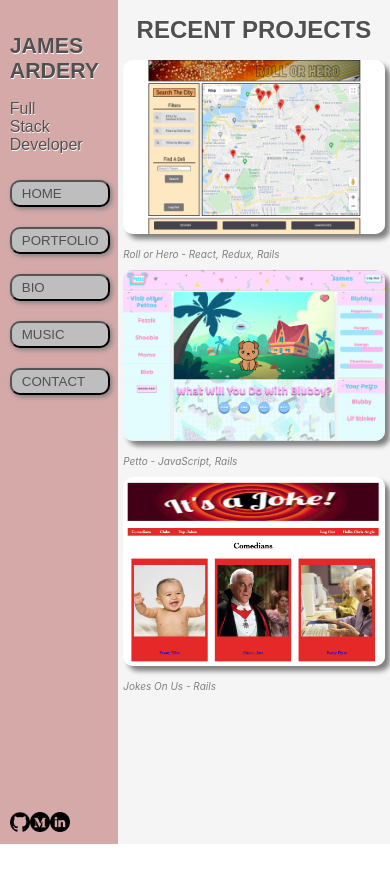
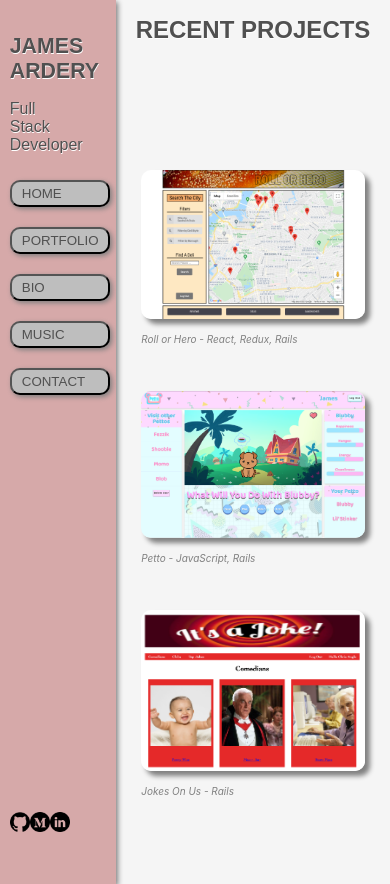
Before and after one commit to JlordA/james-ardery-portfolio, a React (Create React App) app: page /tech in a window 390 px wide. Shown: the top 884 px of the page. Before the commit the page ends 844 px from the top, so only its background shows below. Built offline with nearby package versions, Linux system fonts and the light colour scheme.

Commit message:
css updates to address inheritance problems

```diff
--- a/src/App.js
+++ b/src/App.js
@@ -12,7 +12,6 @@ import ContactForm from "./Components/ContactForm";
 function App() {
   return (
     <div className="app-div">
-      <div className="navbar-div"></div>
       <Navbar/>
       <div className="tab-div">
       <Switch>
--- a/src/css/App.css
+++ b/src/css/App.css
@@ -4,16 +4,10 @@
   height: 100vh;
 }
 
-.navbar-div {
-  max-width: 20vw;
-  max-height: 100vh;
-}
-
 .tab-div {
-  width: 100%;
+  width: 82%;
   height: 100%;
-  overflow: auto;
-  background-color: whitesmoke;
+  overflow: scroll;
 }
 
 /* cellphone */
@@ -26,14 +20,9 @@
   }
 
   .tab-div {
-    width: 100%;
+    width: 75%;
     height: 100%;
-    overflow: auto;
-    background-color: whitesmoke;
+    overflow: scroll;
   }
 
-  .navbar-div {
-    max-width: 20vw;
-    max-height: 100vh;
-  }
 }
--- a/src/css/modal.css
+++ b/src/css/modal.css
@@ -7,8 +7,8 @@
     right: 0;
     top: 0;
     bottom: 0;
-    width: 100%;
-    height: 100%;
+    width: 100vw;
+    height: 100vh;
     background: rgba(0, 0, 0, 0.7);
     display: flex;
   }
--- a/src/css/music.css
+++ b/src/css/music.css
@@ -46,7 +46,8 @@
     }
 
     .music-text{
-      width: 275px;
+      width: 270px;
+      margin-left: 5%;
     }
     .music-text h1{
       font-size: 18pt;
--- a/src/css/navbar.css
+++ b/src/css/navbar.css
@@ -1,5 +1,7 @@
 .nav-div {
     align-items: left;
+    max-width: 17%;
+    min-height: 100%;
     display: flex;
     flex-direction: column;
     padding-top: 20px;
@@ -58,7 +60,7 @@
   .network-div {
     display: flex;
     justify-content: space-between;
-    position: fixed;
+    position: relative;
     bottom: 0;
     width: 8%;
     margin-bottom: 2%;
@@ -70,7 +72,8 @@
 
   @media only screen and (max-width: 600px) {
     .nav-div{
-      width: 25vw;
+      width: 30%;
+      min-height: 100%;
       max-width: auto;
       padding-left: 2.5%;
     }
@@ -90,7 +93,10 @@
     .network-div{
       display: flex;
       justify-content: space-between;
+      bottom: 0;
       position: fixed;
+      width: 8%;
+      margin-bottom: 2%;
     }
     .network-div img{
       width: 20px;
--- a/src/css/tech.css
+++ b/src/css/tech.css
@@ -2,6 +2,7 @@
     display: flex;
     justify-content: center;
     flex-wrap: wrap;
+    height: 100%;
     margin-left: 2%;
     margin-right: 2%;
   }
@@ -38,7 +39,7 @@
   }
 
   .app-container{
-    max-width: 550px;
+    width: 38vw;
   }
 
   @media only screen and (max-width: 600px) {
@@ -49,4 +50,8 @@
     .app-img-div p{
       font-size: 10px;
     }
+
+    .app-container {
+      width: 85%;
+    }
   }
--- a/src/css/welcome.css
+++ b/src/css/welcome.css
@@ -2,6 +2,8 @@
     display: flex;
     flex-direction: column;
     align-items: center;
+    width: 70vw;
+    height: 100vh;
   }
 
   .welcome-text {
--- a/src/index.css
+++ b/src/index.css
@@ -5,6 +5,8 @@ body {
     sans-serif;
   -webkit-font-smoothing: antialiased;
   -moz-osx-font-smoothing: grayscale;
+  background-color: whitesmoke;
+
 }
 
 code {
```
Also changed, not shown: src/Components/Modal/JokesOnUsModal.js (line endings or trailing spaces).
